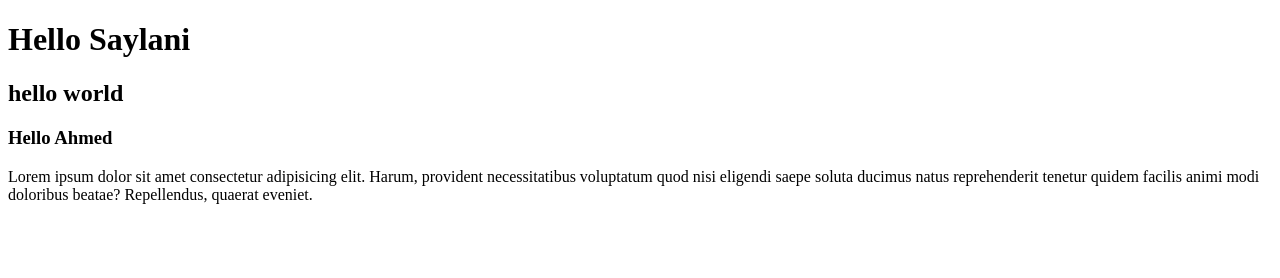
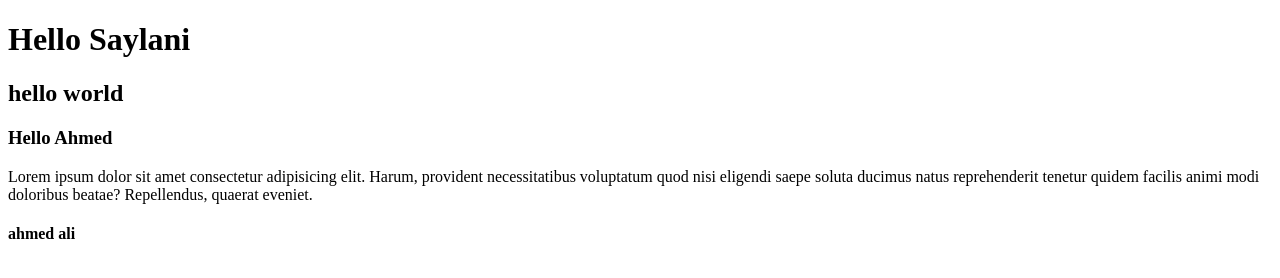
Before and after one commit to alipanhwar09/demo-b12, a plain HTML site: page index.html in a window 1280 px wide. Drawn offline with Linux system fonts and the light colour scheme.

Commit message:
h4 added

```diff
--- a/index.html
+++ b/index.html
@@ -10,5 +10,6 @@
     <h2>hello world</h2>
     <h3>Hello Ahmed</h3>
     <p>Lorem ipsum dolor sit amet consectetur adipisicing elit. Harum, provident necessitatibus voluptatum quod nisi eligendi saepe soluta ducimus natus reprehenderit tenetur quidem facilis animi modi doloribus beatae? Repellendus, quaerat eveniet.</p>
+    <h4>ahmed ali</h4>
 </body>
 </html>
```
